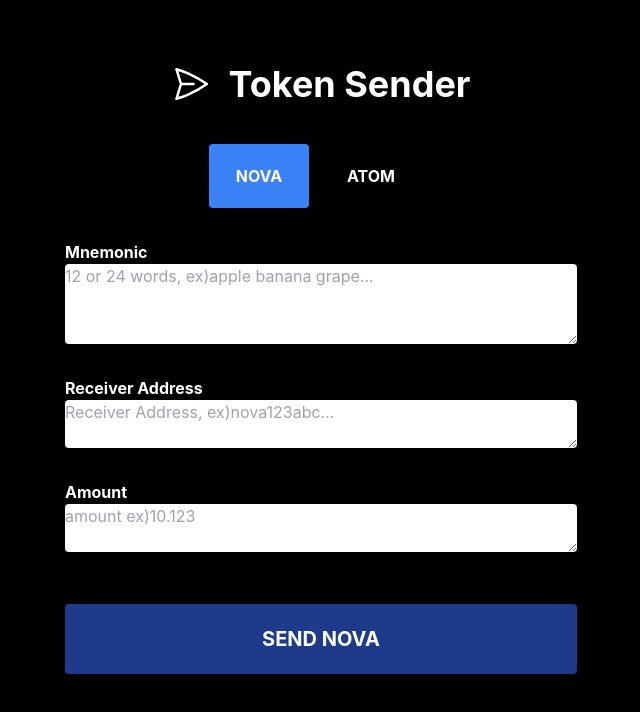
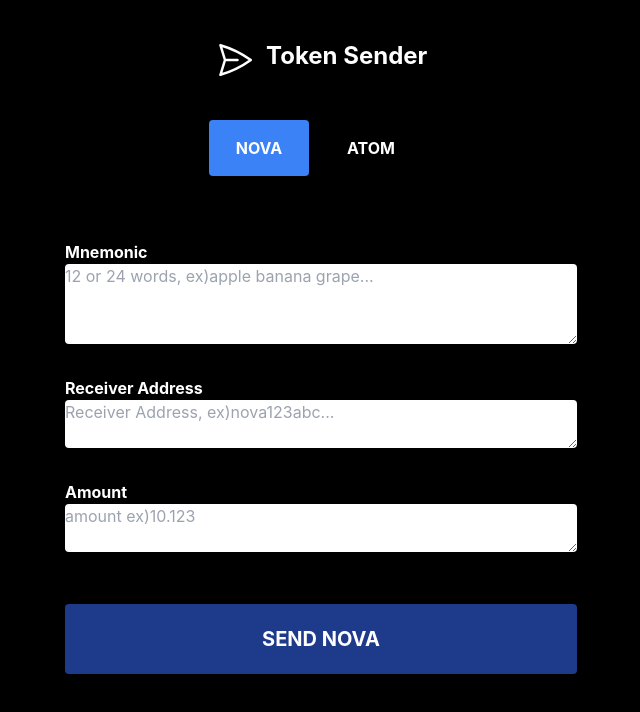
Before and after one commit to jhwandev/send-token-cosmjs, a React (Create React App) app: page / in a window 1280 px wide. Shown: the top 712 px of the page, without its empty margins (319-959 px from the left). Built offline with nearby package versions, Linux system fonts and the light colour scheme.

Commit message:
디자인 및 버그 수정

```diff
--- a/src/components/Header.tsx
+++ b/src/components/Header.tsx
@@ -23,8 +23,8 @@ function Header() {
   }, [location]);
 
   return (
-    <div className="h-[25vh] text-white p-16">
-      <div className="mb-10 flex justify-center font-bold text-4xl">
+    <div className="h-[25vh] text-white p-10">
+      <div className="mb-10 flex justify-center font-bold text-2xl">
         <Airplane className="w-10" />
         &nbsp; Token Sender
       </div>
@@ -32,7 +32,7 @@ function Header() {
         <Link
           to="/sendNova"
           className={
-            "min-w-[100px] text-center hover:bg-blue-600 active:bg-blue-700 focus:outline-none focus:ring focus:ring-blue-300 mr-3 py-5 px-3 text-white rounded font-bold " +
+            "min-w-[100px] text-center hover:bg-blue-600 active:bg-blue-700 focus:outline-none focus:ring focus:ring-blue-300 mr-3 py-4 px-3 text-white rounded font-bold " +
             ("nova" === btnActive ? "bg-blue-500 rounded" : "")
           }
         >
@@ -41,7 +41,7 @@ function Header() {
         <Link
           to="/sendAtom"
           className={
-            "min-w-[100px] text-center hover:bg-violet-600 active:bg-violet-700 focus:outline-none focus:ring focus:ring-violet-300 mr-3 py-5 px-3 text-white rounded font-bold " +
+            "min-w-[100px] text-center hover:bg-violet-600 active:bg-violet-700 focus:outline-none focus:ring focus:ring-violet-300 mr-3 py-4 px-3 text-white rounded font-bold " +
             ("atom" === btnActive ? "bg-violet-500 rounded" : "")
           }
         >
--- a/src/pages/sendToken.tsx
+++ b/src/pages/sendToken.tsx
@@ -67,7 +67,7 @@ function SendNova({ network }: { network: string }) {
     isValidMnemonic(mnemonic)
       ? setIsValid(true)
       : setIsValid(false);
-  }, [amount, receiverAddress, mnemonic]);
+  }, [amount, receiverAddress, mnemonic, network]);
 
   // onChangeEvents
   const onChangeMnemonic = (e: React.ChangeEvent<HTMLTextAreaElement>) => {
```
